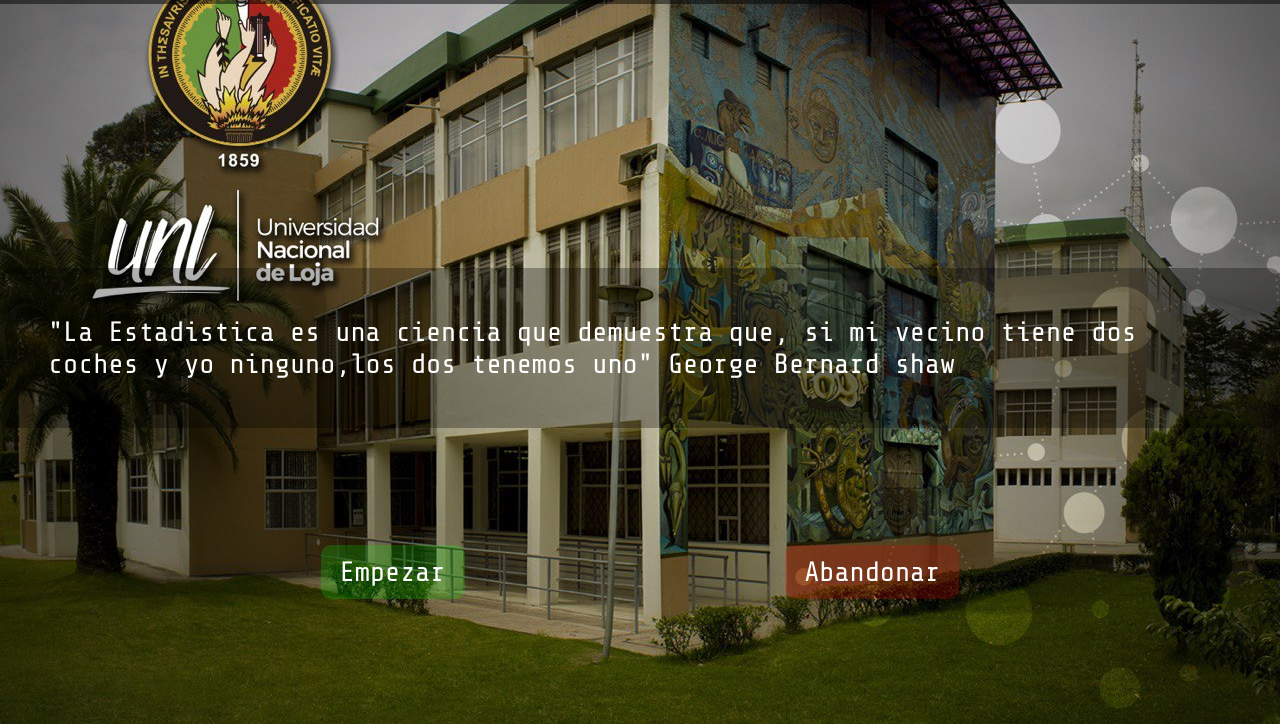
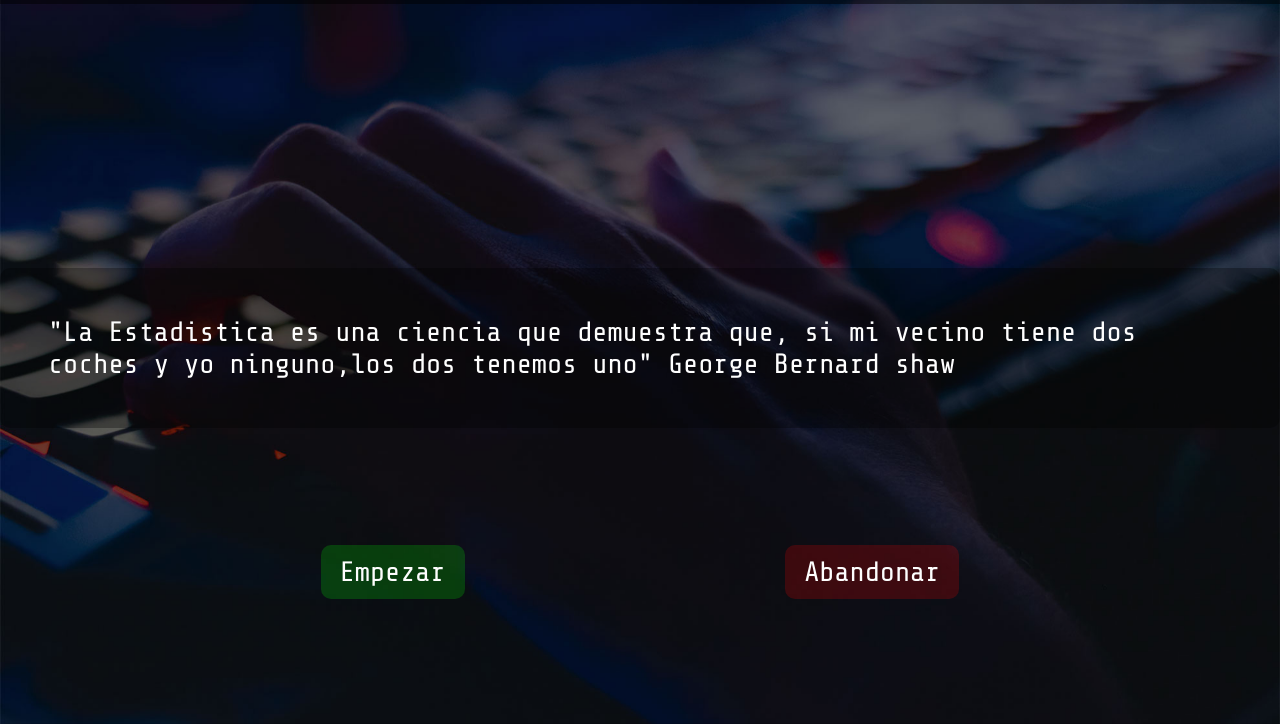
Before and after one commit to Geek669/Quizz-App-statistics, a plain HTML site: page index.html in a window 1280 px wide. Shown: the part 76-800 px from the top of the page. Drawn offline with nearby package versions, Linux system fonts and the light colour scheme.

Commit message:
segundo cambio para css

```diff
--- a/css/style.css
+++ b/css/style.css
@@ -31,7 +31,7 @@ html {
 	background: #000;
 }
 body {
-	background: url(../img/fondoUnl.jpg) no-repeat center center fixed;
+	background: url(../img/background.jpg) no-repeat center center fixed;
 	-webkit-background-size: cover;
 	-moz-background-size: cover;
 	-o-background-size: cover;
```
